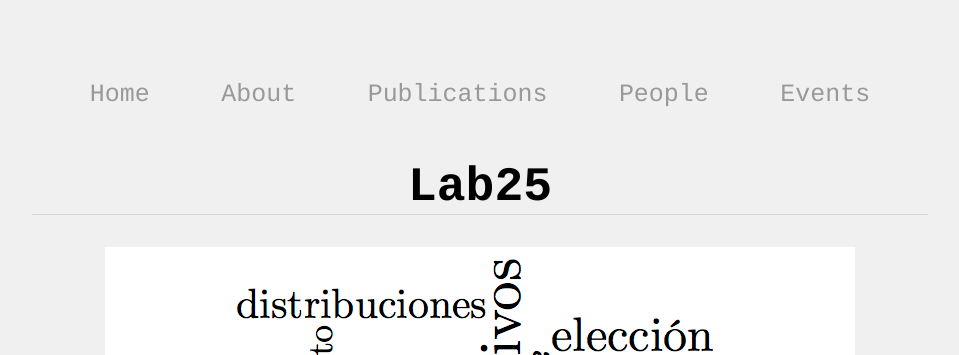
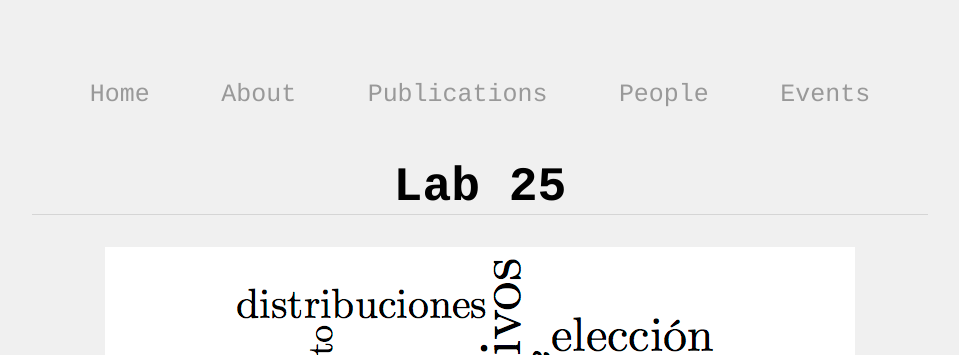
Before and after one commit to BouzasLab25/bouzaslab25.github.io, a Jekyll site: the page built from index.html, in a window 1280 px wide. Shown: the top 355 px of the page, without its empty margins (160-1119 px from the left). Built offline with Jekyll 4.4.1, drawn with Linux system fonts in a browser that asks for light colours.

Commit message:
Update default.html

```diff
--- a/_layouts/default.html
+++ b/_layouts/default.html
@@ -19,7 +19,7 @@
 	    		</ul>
 			</nav>
 
-   <h1>Lab25</h1>
+   <h1>Lab 25</h1>
 
 			<div class="container">
 
```
